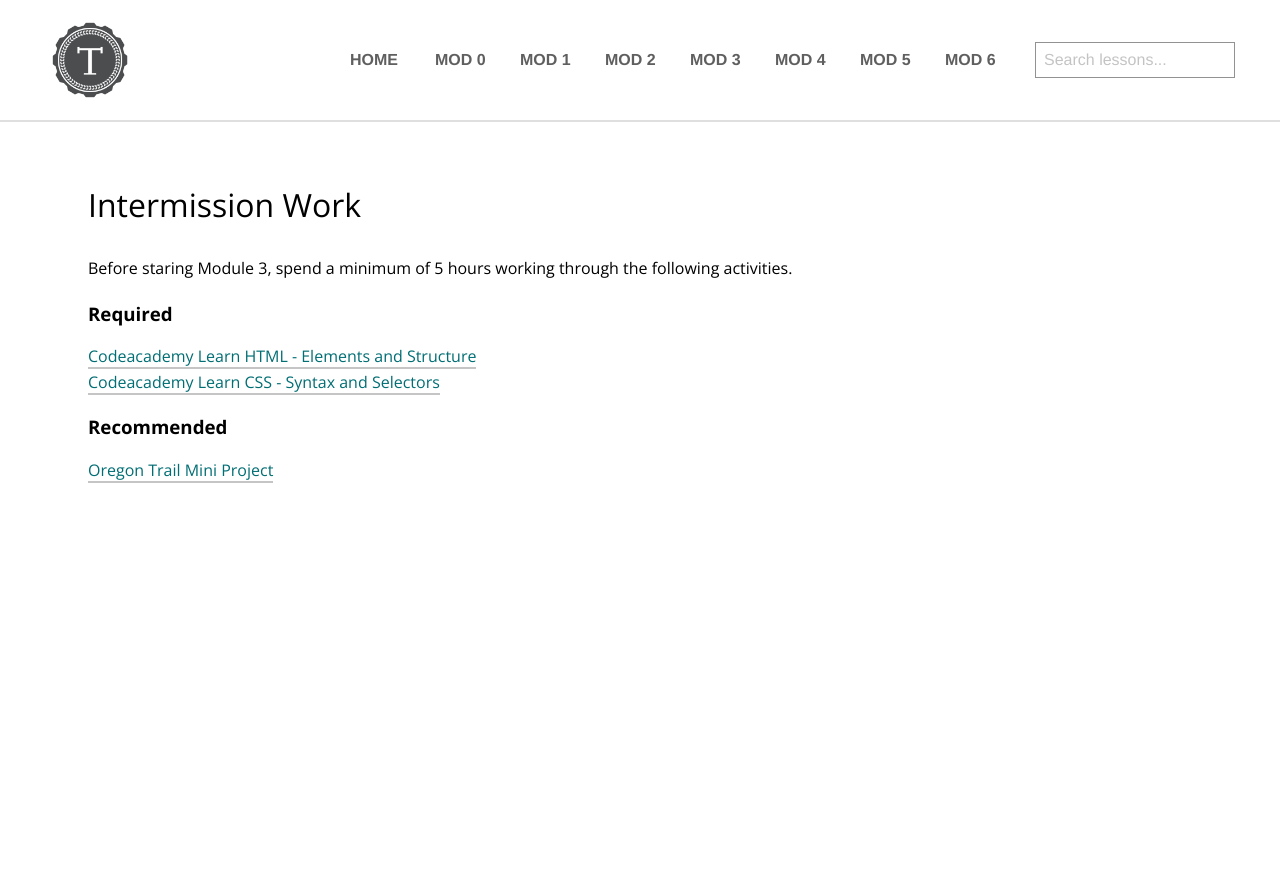
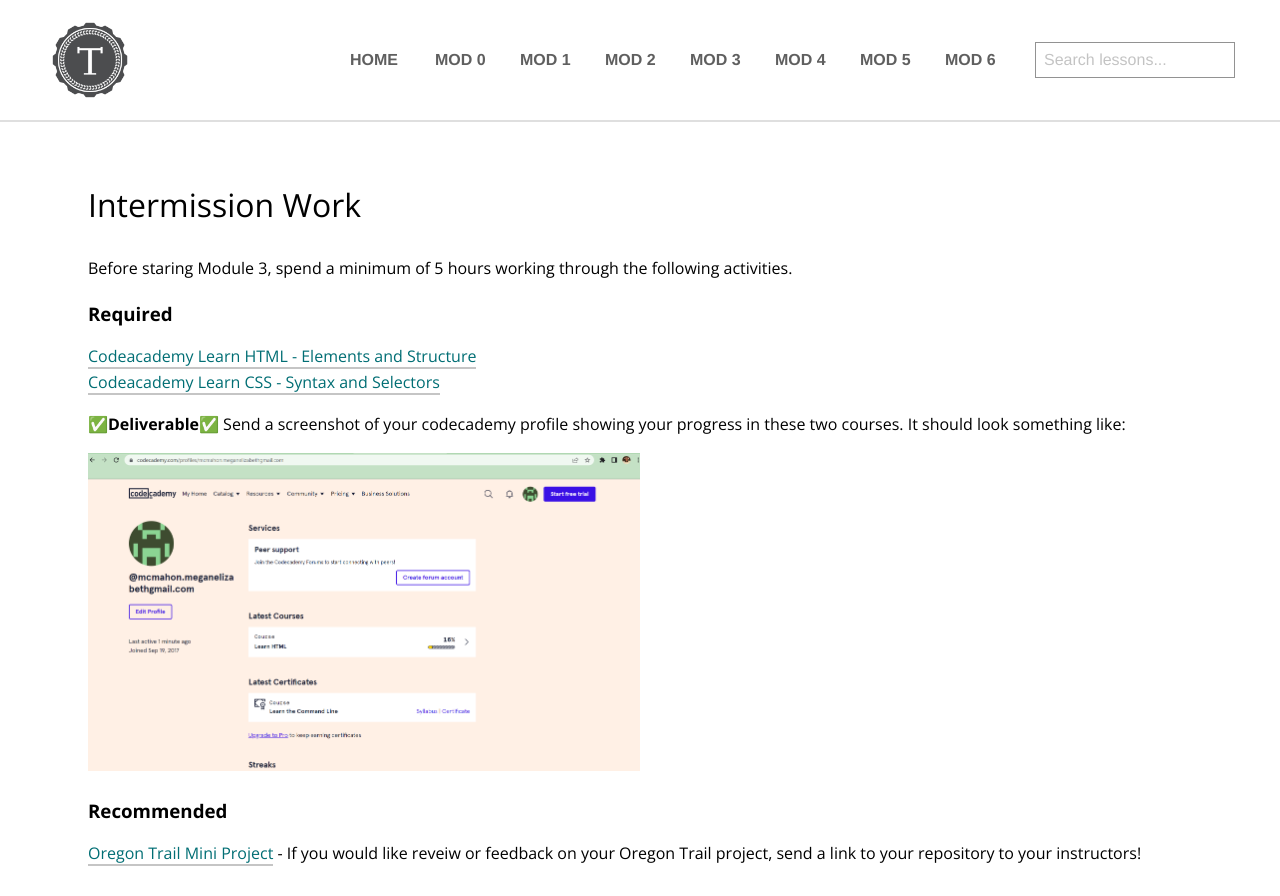
Before and after one commit to turingschool/launch-curriculum, a Jekyll site: the page built from module3/intermission/index.md, in a window 1280 px wide, cut to the strip 0-896 px from the top of the page. Built offline with Jekyll 4.4.1, drawn with Linux system fonts in a browser that asks for light colours; nearby versions of some CDN libraries; comment, search, counter and statistics services are not loaded.

Commit message:
update for deliverables

```diff
--- a/module3/intermission/index.md
+++ b/module3/intermission/index.md
@@ -9,6 +9,10 @@
 [Codeacademy Learn HTML - Elements and Structure](https://www.codecademy.com/learn/learn-html)
 [Codeacademy Learn CSS - Syntax and Selectors](https://www.codecademy.com/learn/learn-css)
 
+✅**Deliverable**✅ Send a screenshot of your codecademy profile showing your progress in these two courses.  It should look something like:
+
+<img src="/assets/images/module3/intermission/codecademyProfile.png" width="50%">
+
 
 ### Recommended
-[Oregon Trail Mini Project](./review)
+[Oregon Trail Mini Project](./review) - If you would like reveiw or feedback on your Oregon Trail project, send a link to your repository to your instructors!
```
Also changed, not shown: assets/images/module3/intermission/codecademyProfile.png (added).
